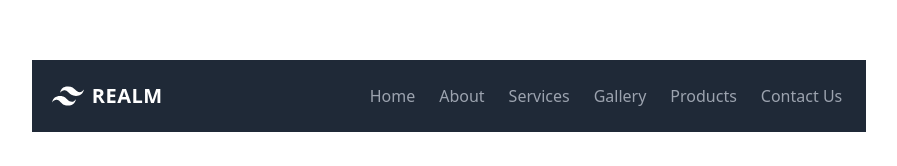
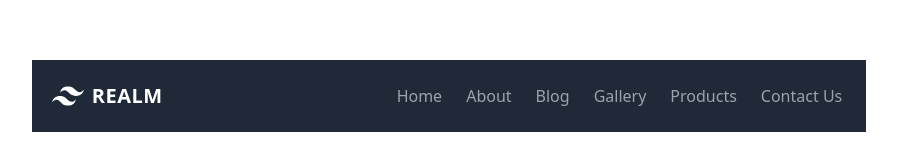
Before and after one commit to TRahulSam1997/realm-frontend-v2, a Next.js app: page / in a window 1280 px wide. Shown: the part 175-341 px from the top of the page, without its empty margins (191-1088 px from the left). Built offline with nearby package versions, Linux system fonts and the light colour scheme.

Commit message:
nav className update

```diff
--- a/src/components/layout/header/nav.js
+++ b/src/components/layout/header/nav.js
@@ -1,66 +1,69 @@
+import Link from 'next/link'
+
 const Nav = () => {
     return (
-        <nav class="flex items-center bg-gray-800 p-3 flex-wrap">
-        <a href="#" class="p-2 mr-4 inline-flex items-center">
+        <nav className="flex items-center bg-gray-800 p-3 flex-wrap">
+        <a href="#" className="p-2 mr-4 inline-flex items-center">
             <svg
             viewBox="0 0 24 24"
             xmlns="http://www.w3.org/2000/svg"
-            class="fill-current text-white h-8 w-8 mr-2"
+            className="fill-current text-white h-8 w-8 mr-2"
             >
             <path
                 d="M12.001 4.8c-3.2 0-5.2 1.6-6 4.8 1.2-1.6 2.6-2.2 4.2-1.8.913.228 1.565.89 2.288 1.624C13.666 10.618 15.027 12 18.001 12c3.2 0 5.2-1.6 6-4.8-1.2 1.6-2.6 2.2-4.2 1.8-.913-.228-1.565-.89-2.288-1.624C16.337 6.182 14.976 4.8 12.001 4.8zm-6 7.2c-3.2 0-5.2 1.6-6 4.8 1.2-1.6 2.6-2.2 4.2-1.8.913.228 1.565.89 2.288 1.624 1.177 1.194 2.538 2.576 5.512 2.576 3.2 0 5.2-1.6 6-4.8-1.2 1.6-2.6 2.2-4.2 1.8-.913-.228-1.565-.89-2.288-1.624C10.337 13.382 8.976 12 6.001 12z"
             />
             </svg>
-            <span class="text-xl text-white font-bold uppercase tracking-wide"
-            >REALM</span
-            >
+            <span className="text-xl text-white font-bold uppercase tracking-wide">REALM</span>
         </a>
         <button
-            class="text-white inline-flex p-3 hover:bg-gray-900 rounded lg:hidden ml-auto hover:text-white outline-none nav-toggler"
+            className="text-white inline-flex p-3 hover:bg-gray-900 rounded lg:hidden ml-auto hover:text-white outline-none nav-toggler"
             data-target="#navigation"
         >
-            <i class="material-icons">menu</i>
+            <i className="material-icons">menu</i>
         </button>
         <div
-            class="hidden top-navbar w-full lg:inline-flex lg:flex-grow lg:w-auto"
+            className="hidden top-navbar w-full lg:inline-flex lg:flex-grow lg:w-auto"
             id="navigation"
         >
             <div
-            class="lg:inline-flex lg:flex-row lg:ml-auto lg:w-auto w-full lg:items-center items-start  flex flex-col lg:h-auto"
+            className="lg:inline-flex lg:flex-row lg:ml-auto lg:w-auto w-full lg:items-center items-start  flex flex-col lg:h-auto"
             >
+            <Link href={'/blog/'}>
+                <a
+                    href="#"
+                    className="lg:inline-flex lg:w-auto w-full px-3 py-2 rounded text-gray-400 items-center justify-center hover:bg-gray-900 hover:text-white"
+                >
+                    <span>Home</span>
+                </a>
+            </Link>
+
             <a
                 href="#"
-                class="lg:inline-flex lg:w-auto w-full px-3 py-2 rounded text-gray-400 items-center justify-center hover:bg-gray-900 hover:text-white"
-            >
-                <span>Home</span>
-            </a>
-            <a
-                href="#"
-                class="lg:inline-flex lg:w-auto w-full px-3 py-2 rounded text-gray-400 items-center justify-center hover:bg-gray-900 hover:text-white"
+                className="lg:inline-flex lg:w-auto w-full px-3 py-2 rounded text-gray-400 items-center justify-center hover:bg-gray-900 hover:text-white"
             >
                 <span>About</span>
             </a>
             <a
                 href="#"
-                class="lg:inline-flex lg:w-auto w-full px-3 py-2 rounded text-gray-400 items-center justify-center hover:bg-gray-900 hover:text-white"
+                className="lg:inline-flex lg:w-auto w-full px-3 py-2 rounded text-gray-400 items-center justify-center hover:bg-gray-900 hover:text-white"
             >
-                <span>Services</span>
+                <span>Blog</span>
             </a>
             <a
                 href="#"
-                class="lg:inline-flex lg:w-auto w-full px-3 py-2 rounded text-gray-400 items-center justify-center hover:bg-gray-900 hover:text-white"
+                className="lg:inline-flex lg:w-auto w-full px-3 py-2 rounded text-gray-400 items-center justify-center hover:bg-gray-900 hover:text-white"
             >
                 <span>Gallery</span>
             </a>
             <a
                 href="#"
-                class="lg:inline-flex lg:w-auto w-full px-3 py-2 rounded text-gray-400 items-center justify-center hover:bg-gray-900 hover:text-white"
+                className="lg:inline-flex lg:w-auto w-full px-3 py-2 rounded text-gray-400 items-center justify-center hover:bg-gray-900 hover:text-white"
             >
                 <span>Products</span>
             </a>
             <a
                 href="#"
-                class="lg:inline-flex lg:w-auto w-full px-3 py-2 rounded text-gray-400 items-center justify-center hover:bg-gray-900 hover:text-white"
+                className="lg:inline-flex lg:w-auto w-full px-3 py-2 rounded text-gray-400 items-center justify-center hover:bg-gray-900 hover:text-white"
             >
                 <span>Contact Us</span>
             </a>
```
